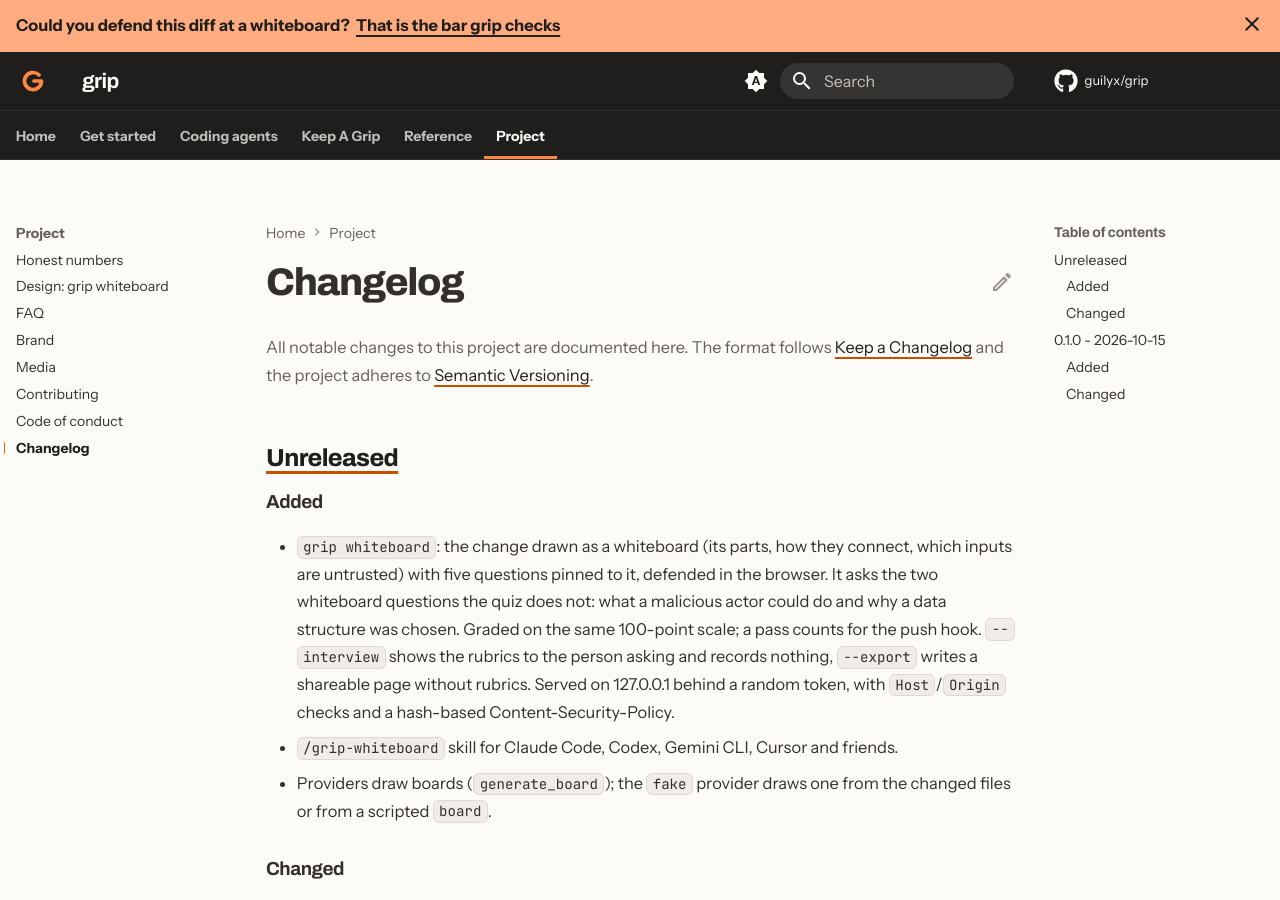
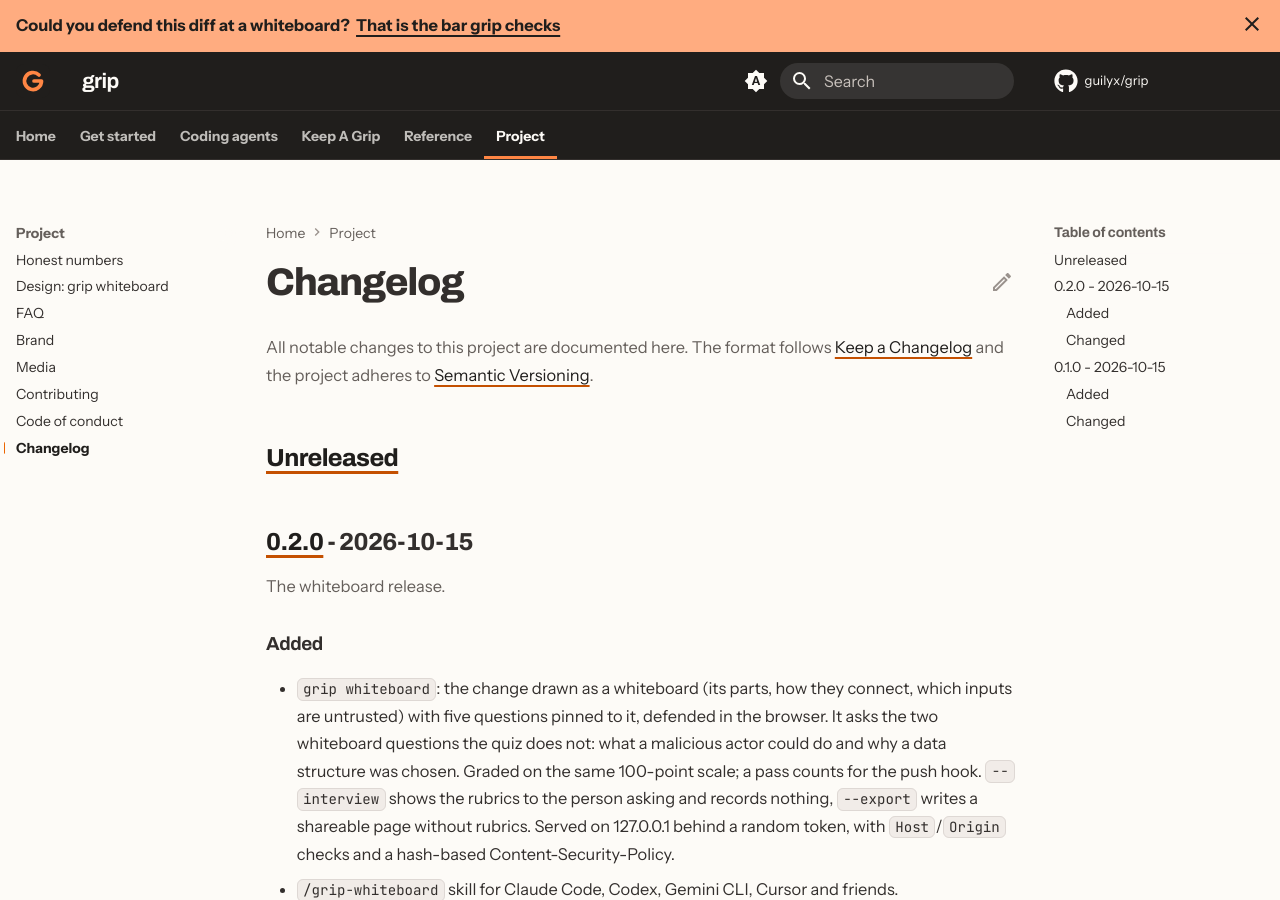
Before and after one commit to guilyx/grip, an MkDocs documentation site: the page built from docs/changelog.md, in a window 1280 px wide and 900 px high. Built offline with MkDocs 1.6.1 and Material for MkDocs 9.7.7, drawn with Linux system fonts in a browser that asks for light colours; comment, search, counter and statistics services are not loaded.

Commit message:
Cut 0.2.0, the whiteboard release

```diff
--- a/.pre-commit-hooks.yaml
+++ b/.pre-commit-hooks.yaml
@@ -2,7 +2,7 @@
 #
 #   repos:
 #     - repo: https://github.com/guilyx/grip
-#       rev: v0.1.0
+#       rev: v0.2.0
 #       hooks:
 #         - id: grip            # quiz before every push (recommended)
 #         # - id: grip-commit   # quiz before every commit
--- a/CHANGELOG.md
+++ b/CHANGELOG.md
@@ -5,6 +5,10 @@ All notable changes to this project are documented here. The format follows
 [Semantic Versioning](https://semver.org/).
 
 ## [Unreleased]
+
+## [0.2.0] - 2026-10-15
+
+The whiteboard release.
 
 ### Added
 
@@ -133,5 +137,6 @@ The first public release.
 - The score table uses rounded borders, matching the panels.
 - The "blocked" message prints the report path relative to the working directory.
 
-[Unreleased]: https://github.com/guilyx/grip/compare/v0.1.0...HEAD
+[Unreleased]: https://github.com/guilyx/grip/compare/v0.2.0...HEAD
+[0.2.0]: https://github.com/guilyx/grip/compare/v0.1.0...v0.2.0
 [0.1.0]: https://github.com/guilyx/grip/releases/tag/v0.1.0
--- a/src/grip_hook/__init__.py
+++ b/src/grip_hook/__init__.py
@@ -3,7 +3,7 @@
 A git hook that quizzes you about your own diff before you commit or push it.
 """
 
-__version__ = "0.1.0"
+__version__ = "0.2.0"
 
 QUESTION_COUNT = 5
 """Number of questions asked in every quiz. Fixed by design."""
```
Also changed, not shown: README.md (+2 -2 lines), docs/getting-started.md (+2 -2 lines), docs/index.md (+1 -1 lines), 3 other files.
